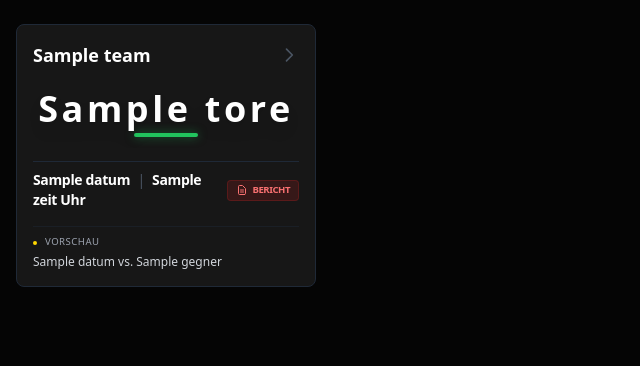
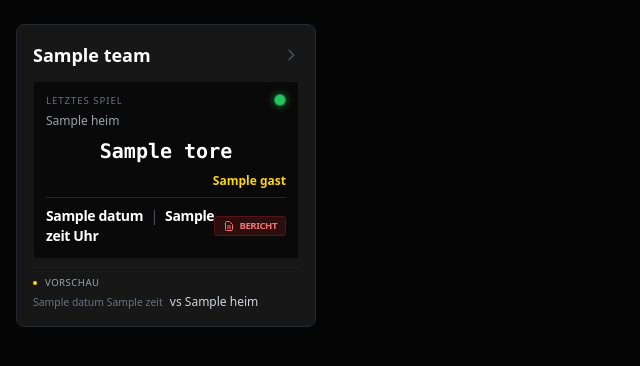
Before and after one commit to jochenneumann83/btv-dashboard, a Flask app: template templates/index.html in a window 1280 px wide. Shown: the part 199-565 px from the top of the page, without its empty margins (0-640 px from the left). Run offline with Flask 3, Linux system fonts and the light colour scheme; the template is opened without the code that fills it: most values are stand-ins (such as "Sample title", 1, 10 or a date in 2020); some libraries are stand-ins or nearby versions.

Commit message:
Update index.html

```diff
--- a/templates/index.html
+++ b/templates/index.html
@@ -17,26 +17,27 @@
 
             <div class="flex justify-between items-center mb-3">
                 <h2 class="text-lg font-bold text-white group-hover:text-btv-yellow truncate">{{ item.team }}</h2>
-                <svg xmlns="http://www.w3.org/2000/svg" class="h-5 w-5 text-gray-600 group-hover:text-btv-yellow transition-colors" fill="none" viewBox="0 0 24 24" stroke="currentColor">
+                <svg xmlns="http://www.w3.org/2000/svg" class="h-4 w-4 text-gray-600 group-hover:text-btv-yellow" fill="none" viewBox="0 0 24 24" stroke="currentColor">
                     <path stroke-linecap="round" stroke-linejoin="round" stroke-width="2" d="M9 5l7 7-7 7" />
                 </svg>
             </div>
 
+            <div class="bg-black/60 rounded p-3 mb-2 border border-white/5 relative flex-grow">
+                {% if item.status %}
+                    <div class="absolute top-3 right-3 w-3 h-3 rounded-full border border-black/30
+                        {% if item.status == 'win' %} bg-green-500 shadow-[0_0_8px_rgba(34,197,94,0.6)]
+                        {% elif item.status == 'loss' %} bg-red-500 shadow-[0_0_8px_rgba(239,68,68,0.6)]
+                        {% else %} bg-yellow-400 shadow-[0_0_8px_rgba(250,204,21,0.6)] {% endif %}">
+                    </div>
+                {% endif %}
+
                 {% if item.game %}
-                <div class="text-center py-2">
-                    <div class="text-4xl font-black text-white tracking-widest mb-1 shadow-black drop-shadow-lg">
-                        {{ item.game.tore }}
-                    </div>
+                    <div class="text-[0.6rem] text-gray-500 uppercase tracking-widest mb-1">Letztes Spiel</div>
 
-                    <div class="flex justify-center gap-1 mb-2">
-                        {% if item.status == 'win' %}
-                            <span class="w-16 h-1 bg-green-500 rounded-full shadow-[0_0_10px_rgba(34,197,94,0.5)]"></span>
-                        {% elif item.status == 'loss' %}
-                            <span class="w-16 h-1 bg-red-500 rounded-full shadow-[0_0_10px_rgba(239,68,68,0.5)]"></span>
-                        {% elif item.status == 'draw' %}
-                            <span class="w-16 h-1 bg-gray-400 rounded-full"></span>
-                        {% endif %}
-                    </div>
+                    <div class="flex flex-col gap-1">
+                        <div class="text-xs {{ 'text-btv-yellow font-bold' if item.game.we_are_home else 'text-gray-400' }} truncate">{{ item.game.heim }}</div>
+                        <div class="text-center font-mono text-xl font-bold text-white py-1">{{ item.game.tore }}</div>
+                        <div class="text-xs text-right {{ 'text-btv-yellow font-bold' if not item.game.we_are_home else 'text-gray-400' }} truncate">{{ item.game.gast }}</div>
                     </div>
 
                     <div class="flex justify-between items-center mt-2 pt-2 border-t border-gray-800">
@@ -60,19 +61,20 @@
                 {% else %}
                     <p class="text-gray-600 italic text-center py-4 text-xs">Keine Spiele</p>
                 {% endif %}
+            </div>
 
             {% if item.next_game %}
-            <div class="mt-4 pt-2 border-t border-gray-800/50">
+            <div class="mt-auto pt-2 border-t border-gray-800/50">
                 <div class="flex items-center gap-2 mb-1">
                     <div class="w-1 h-1 bg-btv-yellow rounded-full"></div>
                     <span class="text-[0.6rem] text-gray-400 uppercase tracking-wider">Vorschau</span>
                 </div>
                 <div class="text-xs text-gray-300 truncate">
-                    {{ item.next_game.datum }} vs. {{ item.next_game.gegner }}
+                    <span class="text-gray-500 text-[0.65rem] mr-1">{{ item.next_game.datum }} {{ item.next_game.zeit }}</span>
+                    vs {{ item.next_game.gast if item.next_game.we_are_home else item.next_game.heim }}
                 </div>
             </div>
             {% endif %}
-
         </div>
     </a>
     {% endfor %}
```
Lines whose indentation alone changed are shown as unchanged.
